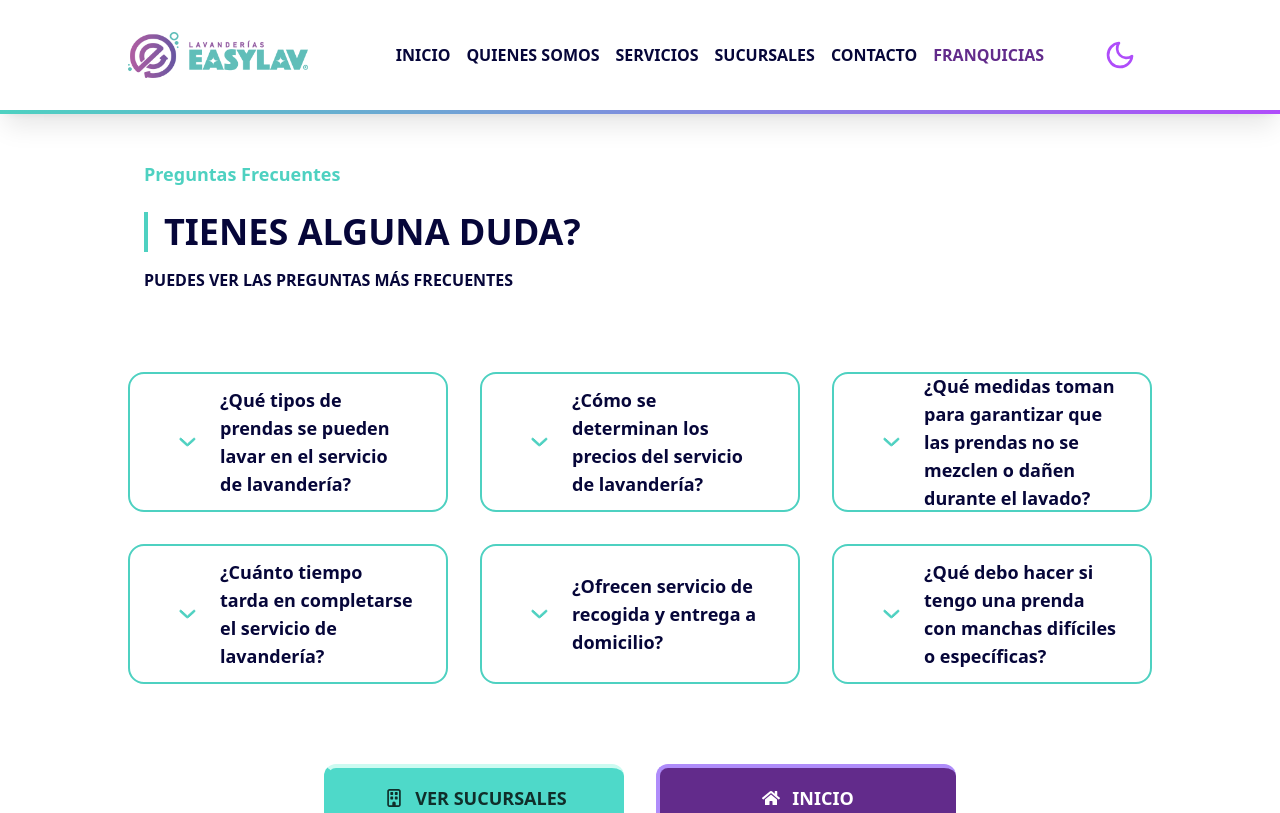
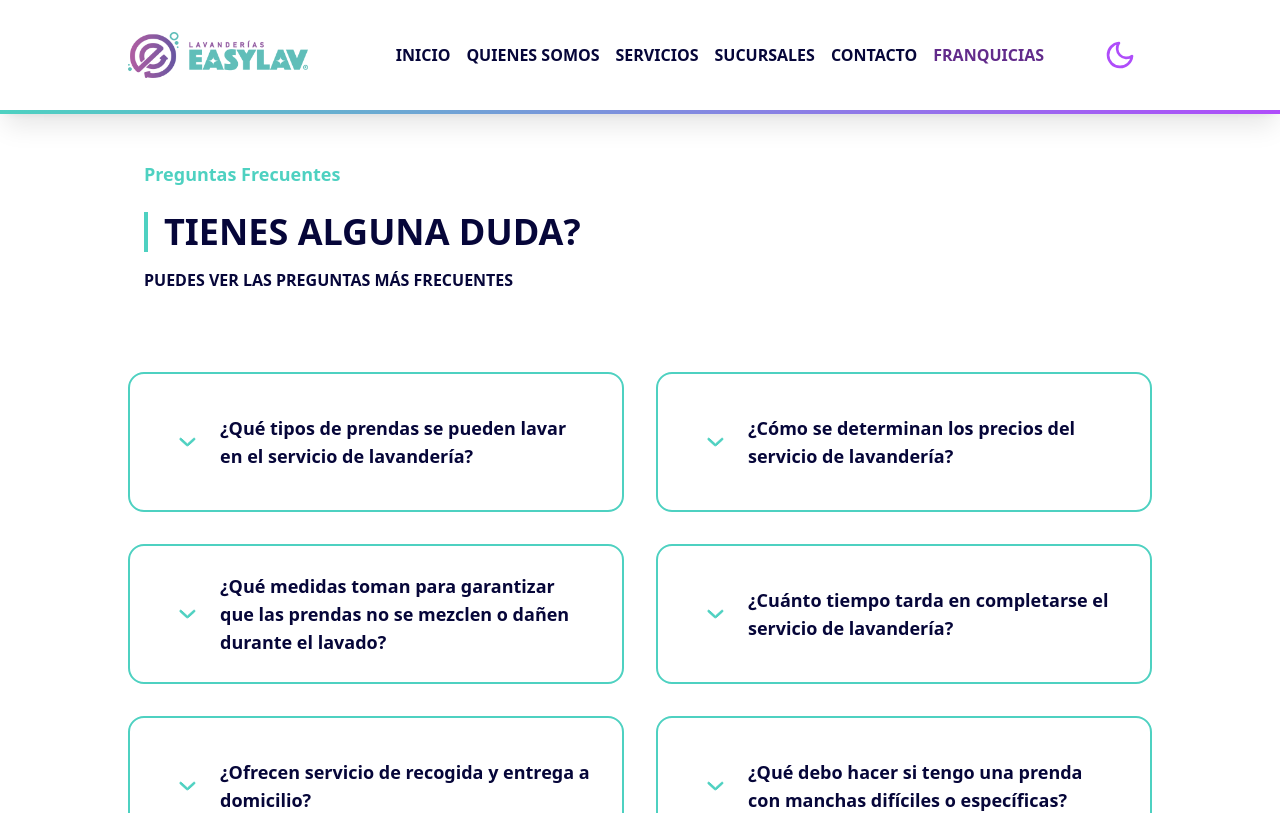
Before and after one commit to dspwebstudiomx/easylav-react, a React (Vite) app: page /preguntas-frecuentes in a window 1280 px wide. Shown: the top 813 px of the page. Built offline with nearby package versions, Linux system fonts and the light colour scheme.

Commit message:
Elimina la clase 'xl:grid-cols-3' en el componente PreguntasFrecuentes para simplificar la estructura de la cuadrícula.

```diff
--- a/src/pages/preguntas-frecuentes/PreguntasFrecuentes.jsx
+++ b/src/pages/preguntas-frecuentes/PreguntasFrecuentes.jsx
@@ -49,7 +49,7 @@ const PreguntasFrecuentes = () => {
         {/* Title */}
 
         {/* Questions */}
-        <ul className="w-full grid sm:grid-cols-2 xl:grid-cols-3 gap-8">
+        <ul className="w-full grid sm:grid-cols-2 gap-8">
           {frequentQuestions.map((question) => (
             <li key={question.id} id={`question-${question.id}`} className="text-dark">
               <MemoizedAccordion
```
